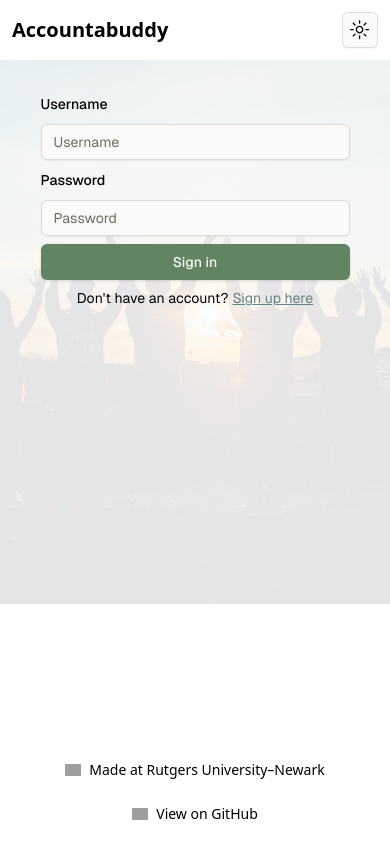
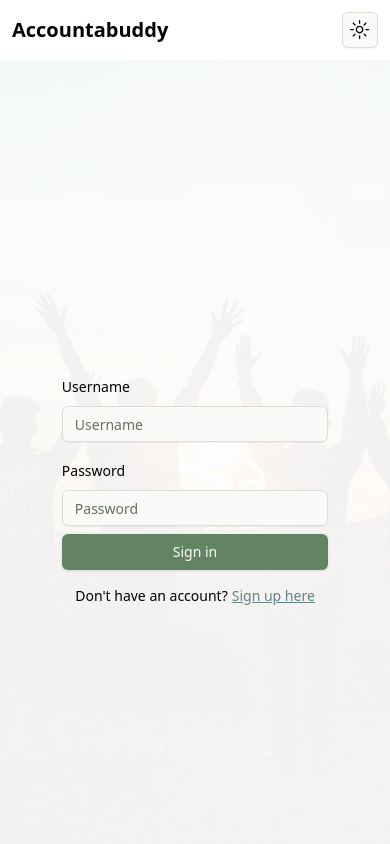
Before and after one commit to RiosNicholas/accountabuddy, a Next.js app: page / in a window 390 px wide. Shown: the top 844 px of the page. Built offline with nearby package versions, Linux system fonts and the light colour scheme; grey boxes are pictures that could not be loaded.

Commit message:
Fix grid issue and home page layout for better responsiveness

```diff
--- /dev/null
+++ b/app/grid-test/page.tsx
@@ -0,0 +1,24 @@
+import React from 'react';
+import Image from 'next/image';
+
+const GridTest: React.FC = () => {
+  return (
+    <div className="grid grid-cols-1 md:grid-cols-2 h-screen">
+      <div className="p-4">
+        <h1 className="text-2xl font-bold">Content Area</h1>
+        <p>This is the content area. It will be displayed in the first column on medium to large screens, and on top on smaller screens.</p>
+      </div>
+      <div className="relative">
+        <Image
+          src="/pexels-minan1398-853168.jpg"
+          alt="Background Image"
+          layout="fill"
+          objectFit="cover"
+          className="opacity-50"
+        />
+      </div>
+    </div>
+  );
+};
+
+export default GridTest;
--- a/app/page.tsx
+++ b/app/page.tsx
@@ -27,18 +27,20 @@ export default function HomePage() {
   }
 
   return (
-    // FIXME: padding and margins are off. there's a ton of whitespace
-    <div className="relative grid grid-rows-2 md:grid-cols-2 w-full sm:p-20 font-[family-name:var(--font-geist-sans)]">
-      <div className="absolute inset-0 md:relative md:row-start-1 md:col-span-1 flex items-center justify-center z-0 md:h-full">
-        <img
+    <div className="relative w-full min-h-screen grid grid-cols-1 md:grid-cols-3">
+      <div className="absolute inset-0 md:relative md:col-span-2">
+        <Image
           src="/pexels-minan1398-853168.jpg"
           alt="Silhouette of people raising their hands together."
-          className="w-full h-full object-cover md:object-cover md:w-full md:h-full opacity-10 md:opacity-100"
+          layout="fill"
+          objectFit="cover"
+          className="opacity-100"
         />
       </div>
-      <main className="relative row-start-1 col-span-2 md:col-span-1 flex flex-col justify-center items-center md:row-start-1 md:col-start-2 z-10 py-6">
+
+      <main className="relative z-10 col-span-1 flex flex-col justify-center items-center md:col-start-3 bg-white bg-opacity-95 md:bg-transparent p-4 md:p-0 min-h-screen">
         <Form {...form}>
-          <form onSubmit={form.handleSubmit(onSubmit)} className="space-y-2 p-2 w-5/6 md:w-4/5 lg:w-3/5">
+          <form onSubmit={form.handleSubmit(onSubmit)} className="space-y-4 p-4 w-5/6 md:w-4/5 lg:w-3/5">
             <FormField
               control={form.control}
               name="username"
@@ -60,7 +62,6 @@ export default function HomePage() {
                   <FormLabel>Password</FormLabel>
                   <FormControl>
                     <Input className='bg-background' placeholder="Password" {...field} />
-                    {/* TODO: Conceal password as it is typed in the input bar */}
                   </FormControl>
                   <FormMessage />
                 </FormItem>
```
